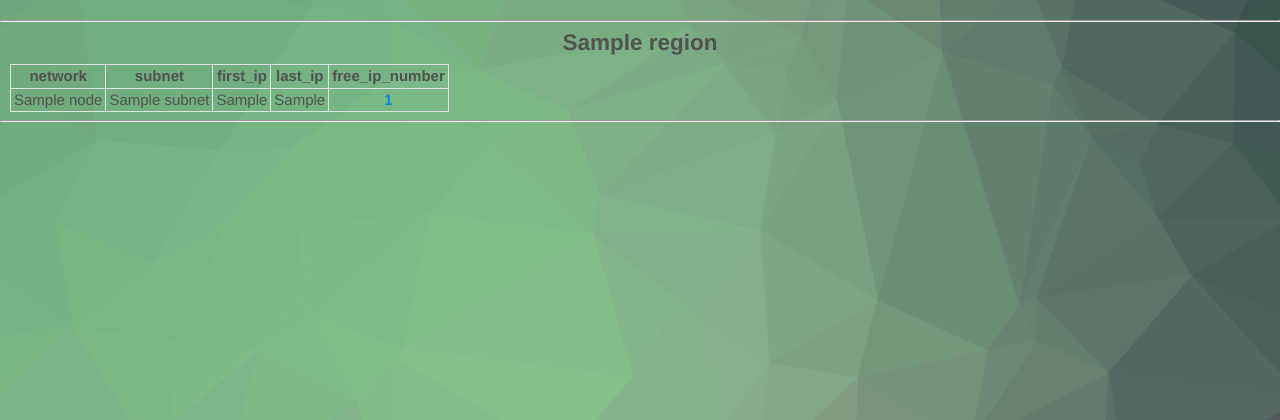
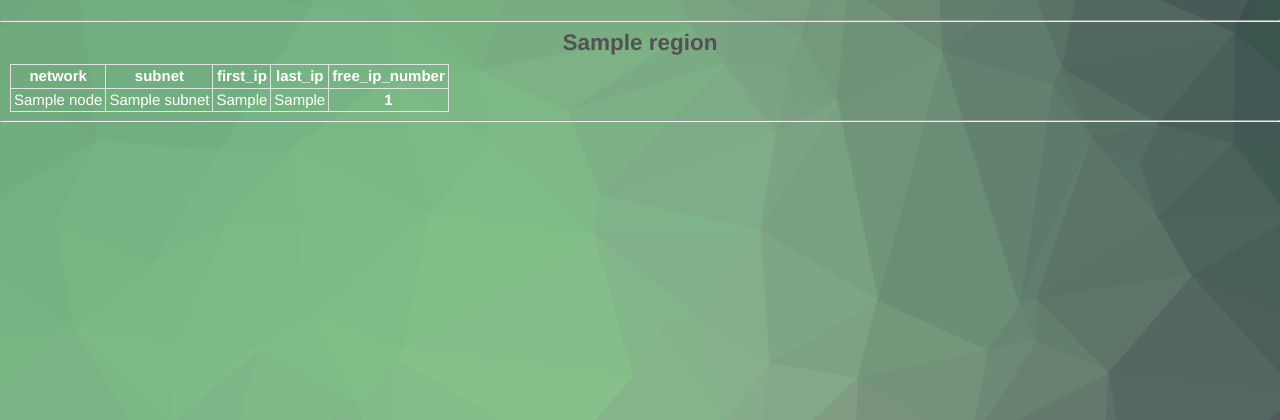
Before and after one commit to sorrowchen/mana, a Python web app: template api/templates/ip_list.html in a window 1280 px wide. Shown: the top 420 px of the page. Run offline with Jinja, Linux system fonts and the light colour scheme; the template is opened without the code that fills it: most values are stand-ins (such as "Sample title", 1, 10 or a date in 2020); some libraries are stand-ins or nearby versions.

Commit message:
fix display2

```diff
--- a/static/layout.css
+++ b/static/layout.css
@@ -119,6 +119,7 @@ body {
 	border-left: 1px solid #e1e4e5;
 	text-align:center;
 	padding:3px;
+	color:#fff;
 }
 
 ul li{
```
